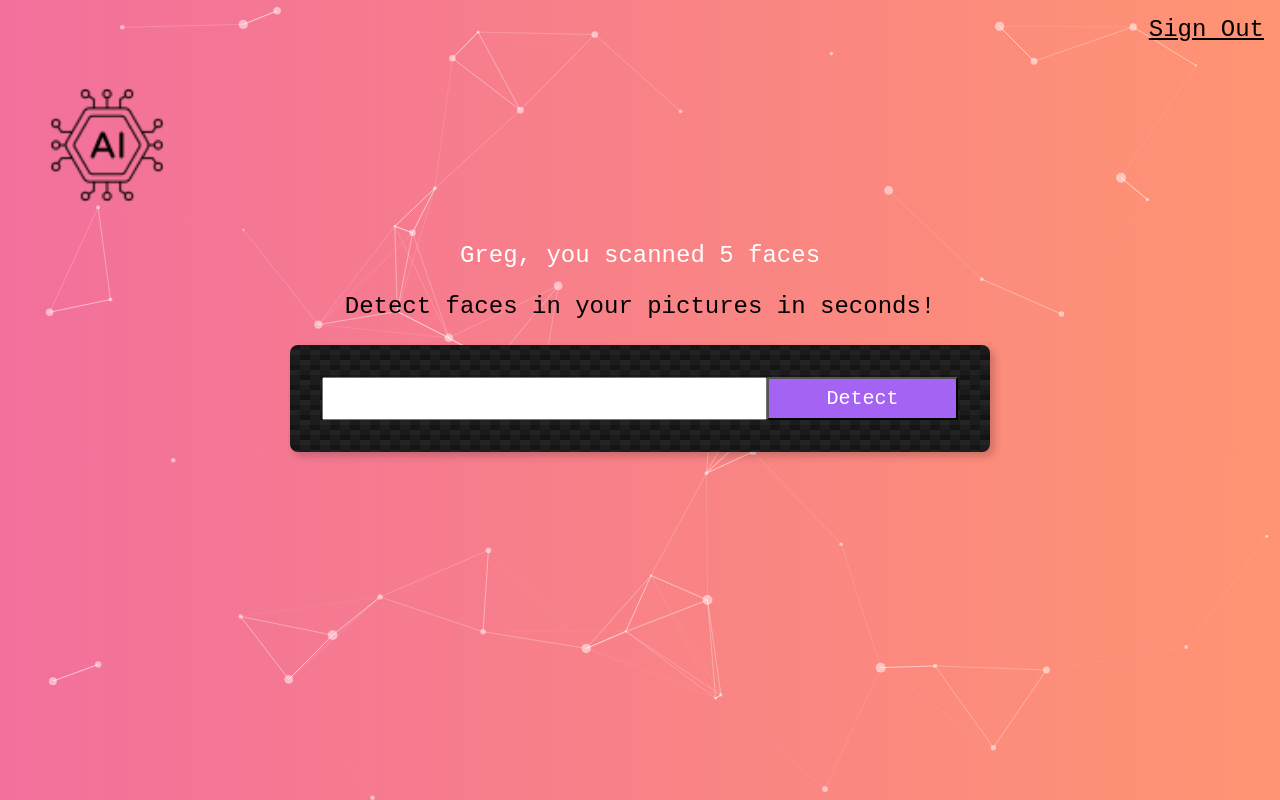
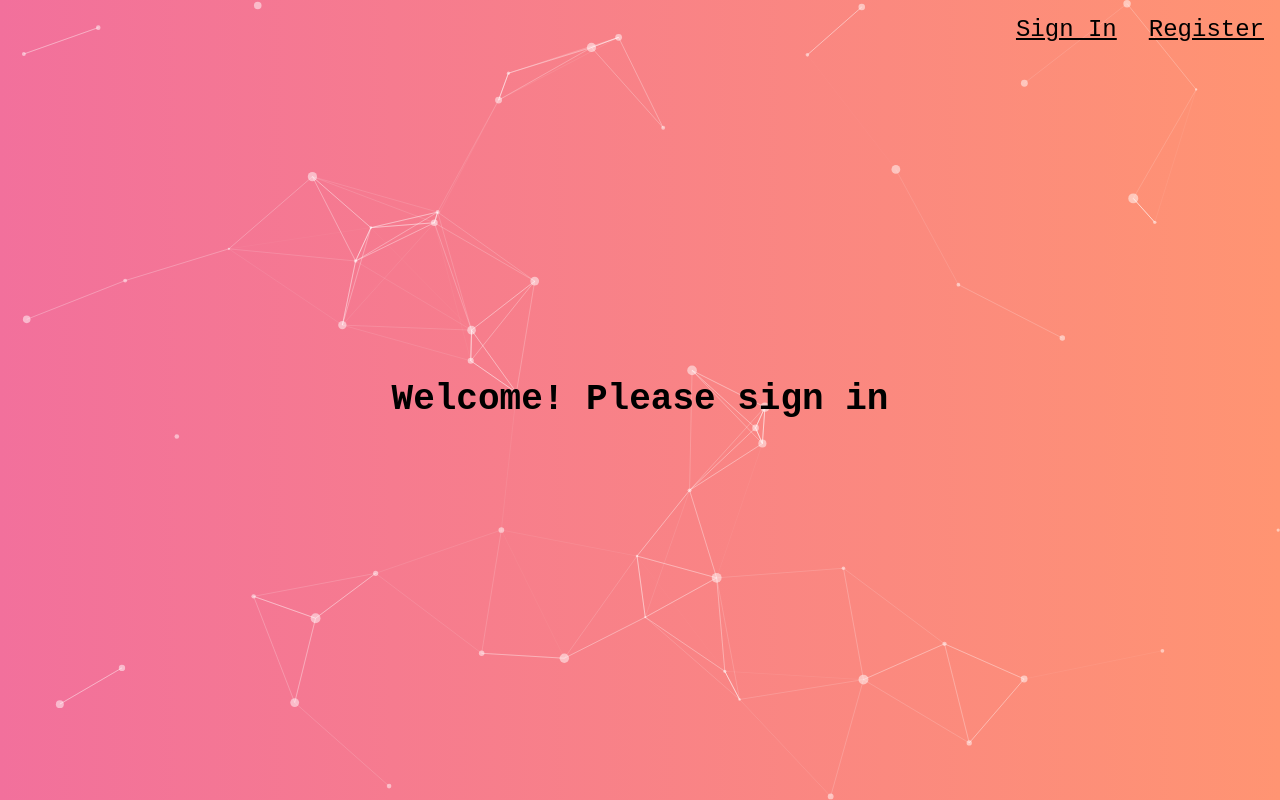
Before and after one commit to greg19850/face_detection_app_fe, a React (Create React App) app: page / in a window 1280 px wide. Built offline with nearby package versions, Linux system fonts and the light colour scheme.

Commit message:
fixed issue with main page displaying on page load, without signing in

```diff
--- a/package.json
+++ b/package.json
@@ -6,6 +6,7 @@
     "@testing-library/jest-dom": "^5.16.5",
     "@testing-library/react": "^13.4.0",
     "@testing-library/user-event": "^13.5.0",
+    "axios": "^1.4.0",
     "react": "^18.2.0",
     "react-dom": "^18.2.0",
     "react-router-dom": "^6.11.2",
--- a/src/App.css
+++ b/src/App.css
@@ -11,3 +11,10 @@
 	color: #fff;
 	background-color: #fff;
 }
+
+.welcome-msg {
+	position: absolute;
+	top: 50%;
+	left: 50%;
+	transform: translate(-50%, -50%);
+}
--- a/src/App.js
+++ b/src/App.js
@@ -6,6 +6,7 @@ import Particle from './components/Particle';
 import SignIn from './components/SignIn';
 import Register from './components/Register';
 import Home from './components/Home';
+import { getUser } from './utils/api';
 
 
 import './App.css';
@@ -13,7 +14,13 @@ import './App.css';
 
 function App() {
 
-  const [isSignedIn, setIsSignedIn] = useState(true);
+  const [isSignedIn, setIsSignedIn] = useState(false);
+
+  // useEffect(() => {
+  //   getUser(id).then((data) => {
+  //     console.log(data);
+  //   });
+  // }, [id]);
 
 
   const handleSignIn = (value) => {
@@ -28,7 +35,7 @@ function App() {
         handleSignIn={handleSignIn}
       />
       <Routes>
-        <Route path="/" element={<Home />} />
+        <Route path="/" element={<Home isSignedIn={isSignedIn} />} />
         <Route path="/signin" element={<SignIn handleSignIn={handleSignIn} />} />
         <Route path="/register" element={<Register handleSignIn={handleSignIn} />} />
       </Routes>
--- a/src/components/Home.js
+++ b/src/components/Home.js
@@ -5,11 +5,12 @@ import ImageLinkForm from './ImageLinkForm';
 import Stats from './Stats';
 import FaceRecognition from './FaceRecognition';
 
-function Home() {
+function Home({ isSignedIn }) {
   const [imgURL, setImgURL] = useState('');
   const [imgBox, setImgBox] = useState([]); //Face box for detected faces
 
   return (
+    isSignedIn ?
       <div>
         <Logo />
         <Stats />
@@ -21,6 +22,9 @@ function Home() {
           imgURL={imgURL}
           imgBox={imgBox}
         />
+      </div> :
+      <div className='welcome-msg'>
+        <h2 className="f2" >Welcome! Please sign in</h2>
       </div>
   );
 }
--- a/src/components/Navigation.js
+++ b/src/components/Navigation.js
@@ -6,7 +6,7 @@ function Navigation({ isSignedIn, handleSignIn }) {
   if (isSignedIn) {
     return (
       <nav style={{ display: 'flex', justifyContent: 'flex-end' }}>
-        <Link onClick={() => handleSignIn(false)} to="/signin" className="f3 link dim black underline pa3 pointer">Sign Out</Link>
+        <Link onClick={() => handleSignIn(false)} to="/" className="f3 link dim black underline pa3 pointer">Sign Out</Link>
       </nav>
     );
   } else {
--- a/src/components/SignIn.js
+++ b/src/components/SignIn.js
@@ -1,6 +1,8 @@
 import { Link } from "react-router-dom";
 
 function SignIn({ handleSignIn }) {
+
+
   return (
     <div className="br3 ba dark-gray b--black-10 mv4 w-100 w-50-m w-25-l mw6 shadow-5 center">
       <main className="pa4 black-80">
--- /dev/null
+++ b/src/utils/api.js
@@ -0,0 +1,15 @@
+// import axios from "axios";
+
+// const faceDetectApi = axios.create({
+//   baseURL: 'http://localhost:3001'
+// });
+
+// export const getUser = (id) => {
+//   return faceDetectApi.get('/articles', {
+//     params: {
+//       id
+//     }
+//   }).then(({ data }) => {
+//     console.log(data);
+//   });
+// };
```
Also changed, not shown: 1 other file (tests, documents, lock files or other folders). Lines whose indentation alone changed are shown as unchanged.
